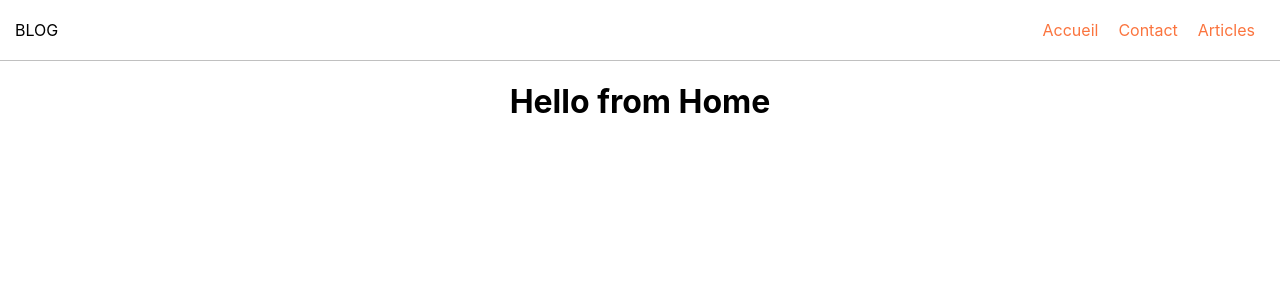
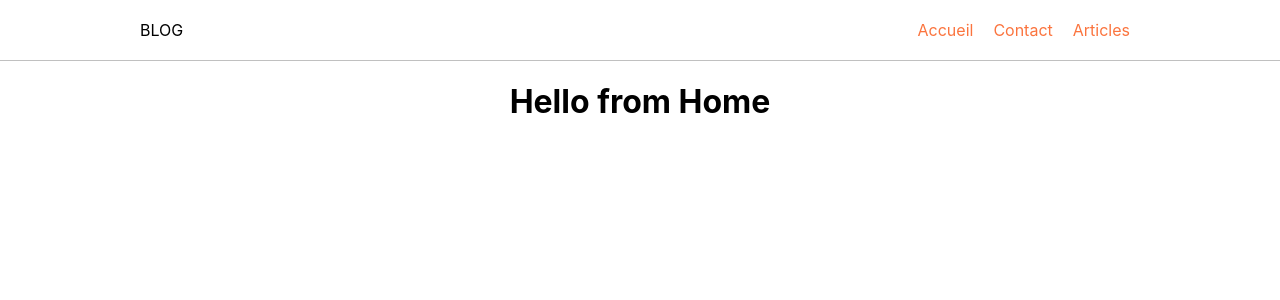
Before and after one commit to SoulDevt/blog-react, a React (Create React App) app: page / in a window 1280 px wide. Shown: the top 300 px of the page. Built offline with nearby package versions, Linux system fonts and the light colour scheme.

Commit message:
update navigation styles

```diff
--- a/src/Components/Header/Header.js
+++ b/src/Components/Header/Header.js
@@ -8,10 +8,12 @@ import classes from "./Header.module.css";
 function Header() {
   return (
     <header className={classes.Header}>
-      <div className={classes.logo}>BLOG</div>
-      <nav>
-        <Navigation></Navigation>
-      </nav>
+      <div className={["container", classes.flex].join(" ")}>
+        <div className={classes.logo}>BLOG</div>
+        <nav>
+          <Navigation></Navigation>
+        </nav>
+      </div>
     </header>
   );
 }
--- a/src/Components/Header/Header.module.css
+++ b/src/Components/Header/Header.module.css
@@ -1,6 +1,9 @@
 .Header {
   border-bottom: 1px solid silver;
   padding: 10px 15px;
+}
+
+.flex {
   display: flex;
   align-items: center;
   justify-content: space-between;
--- a/src/Components/Header/Navigation/NavigationItem/NavigationItem.module.css
+++ b/src/Components/Header/Navigation/NavigationItem/NavigationItem.module.css
@@ -8,5 +8,5 @@
 }
 
 .NavigationItem a:hover {
-  color: #f88f01;
+  color: #383e56;
 }
--- /dev/null
+++ b/src/hoc/Layout/Layout.module.css
@@ -0,0 +1,4 @@
+:global .container {
+  width: 1000px;
+  margin: 0 auto;
+}
```
Also changed, not shown: src/hoc/Layout/Layout.js (+8 -7 lines).
